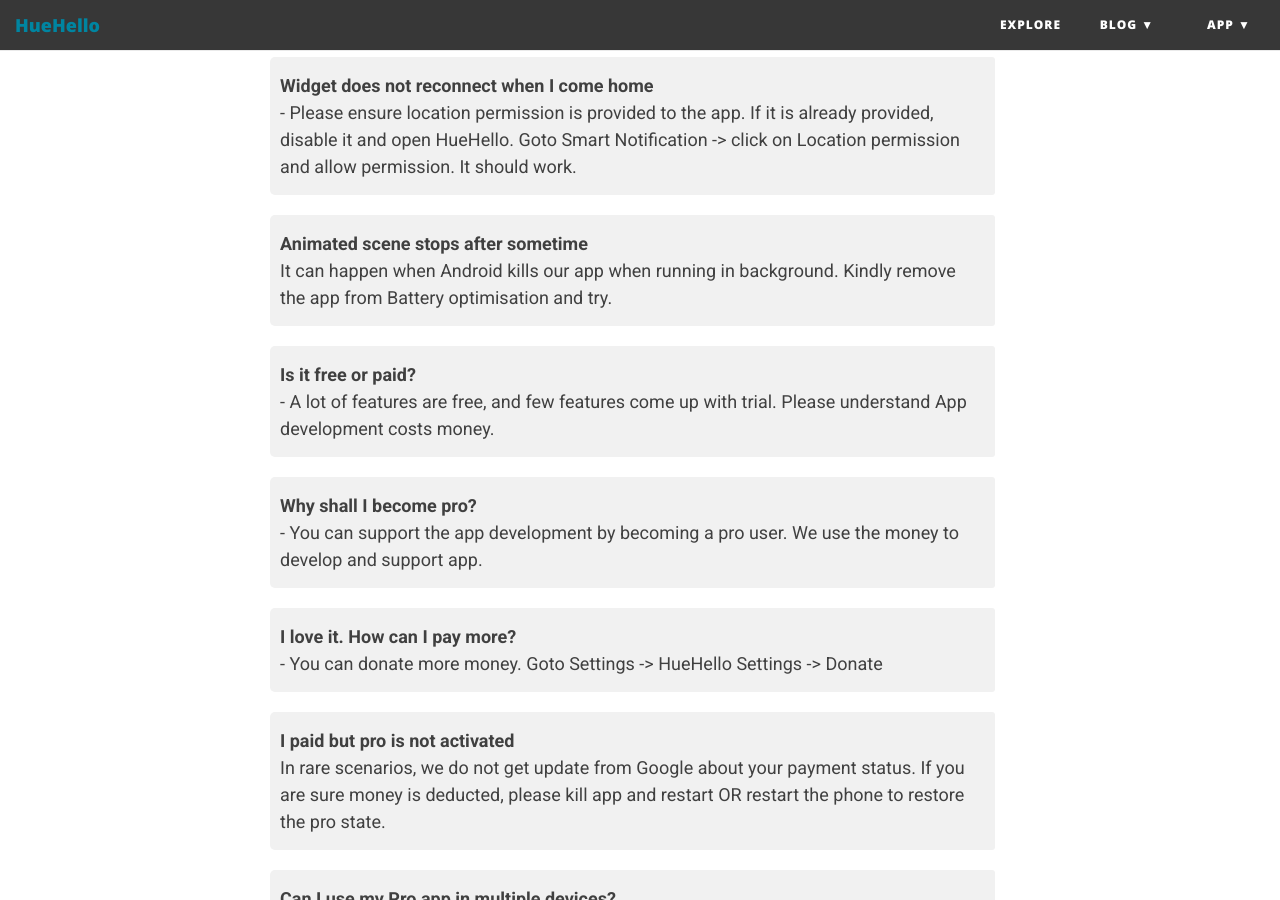
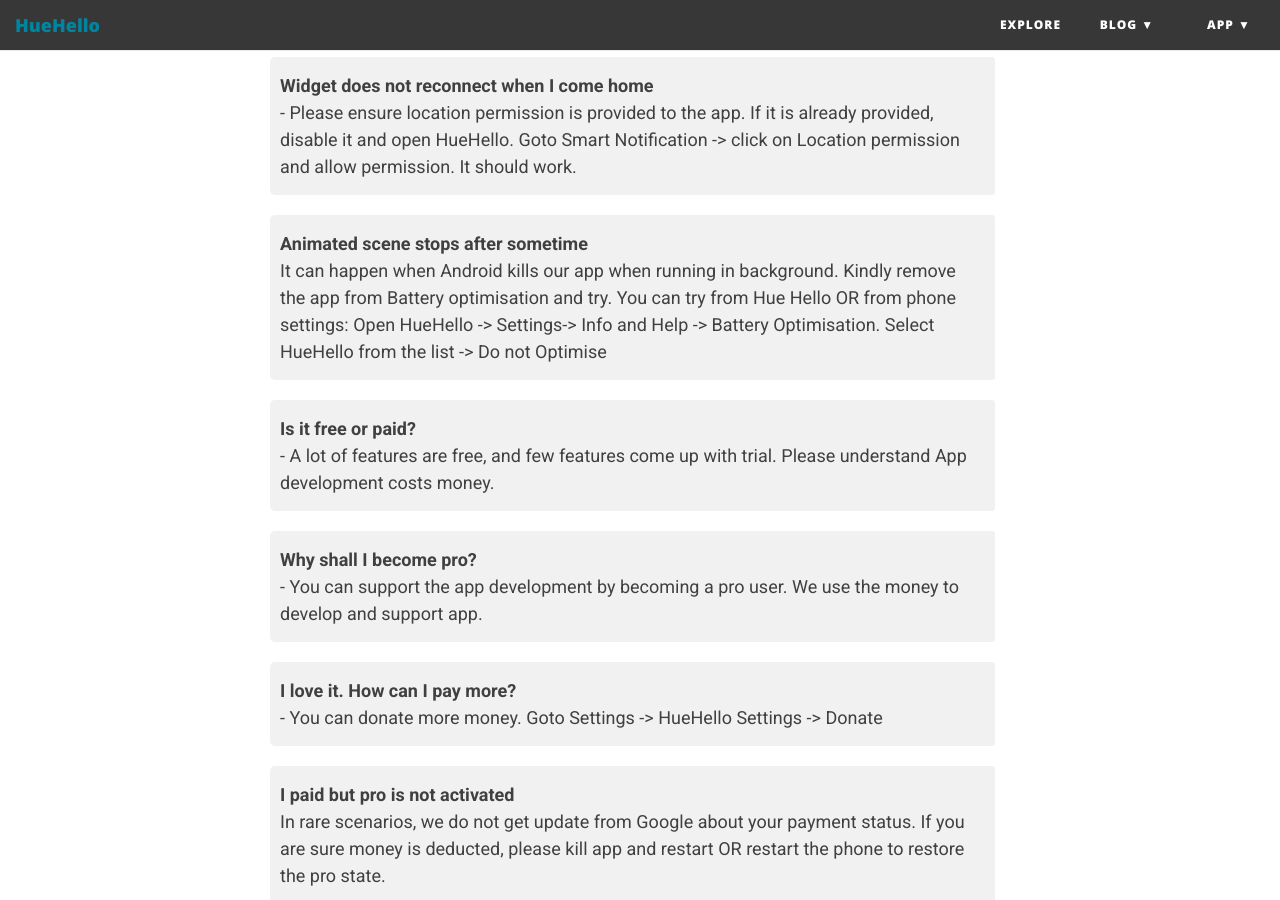
Before and after one commit to huehello/website, a Jekyll site: the page built from faq/huehello.md, in a window 1280 px wide and 900 px high, scrolled down 583 px. Built offline with Jekyll 4.4.1, drawn with Linux system fonts in a browser that asks for light colours; nearby versions of some CDN libraries.

Commit message:
updated battery optimisation tuple HueHello

```diff
--- a/faq/huehello.md
+++ b/faq/huehello.md
@@ -15,7 +15,7 @@
  **Widget does not reconnect when I come home**<br/> - Please ensure location permission is provided to the app. If it is already provided, disable it and open HueHello. Goto Smart Notification -> click on Location permission and allow permission. It should work.
 
 {: .box-plain}
- **Animated scene stops after sometime**<br/> It can happen when Android kills our app when running in background. Kindly remove the app from Battery optimisation and try.
+ **Animated scene stops after sometime**<br/> It can happen when Android kills our app when running in background. Kindly remove the app from Battery optimisation and try.  You can try from Hue Hello OR from phone settings: Open HueHello -> Settings-> Info and Help -> Battery Optimisation. Select HueHello from the list -> Do not Optimise
 
 {: .box-plain}
  **Is it free or paid?**<br/> - A lot of features are free, and few features come up with trial. Please understand App development costs money.
```
